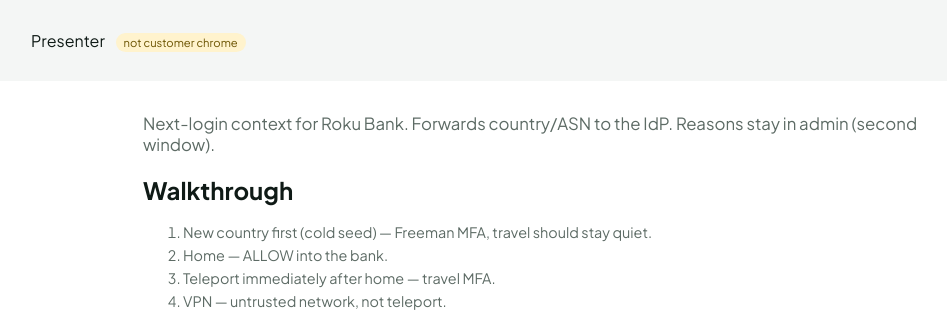
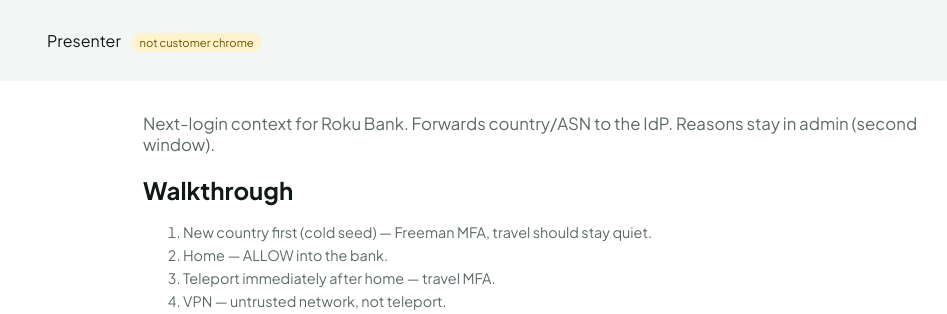
Before and after one commit to roku-pfi/rba-demo-banking, a FastAPI app: page /walkthrough in a window 1280 px wide. Shown: the top 314 px of the page, without its empty margins (97-1044 px from the left). Run offline with FastAPI, Linux system fonts and the light colour scheme.

Commit message:
fix: bank header lines up with the content column
Co-Authored-By: Claude Opus 5.5 <noreply@anthropic.com>

```diff
--- a/src/rba_demo_banking/web/static/bank.css
+++ b/src/rba_demo_banking/web/static/bank.css
@@ -48,7 +48,8 @@ a { color: inherit; }
   display: flex;
   align-items: center;
   gap: 2rem;
-  padding: 0.875rem max(1rem, calc((100vw - 64rem) / 2));
+  /* Lines up with main's 64rem column and its 1rem gutter. */
+  padding: 0.875rem max(1rem, calc((100vw - 64rem) / 2 + 1rem));
   background: rgba(243, 245, 244, 0.88);
   backdrop-filter: blur(12px);
 }
```
